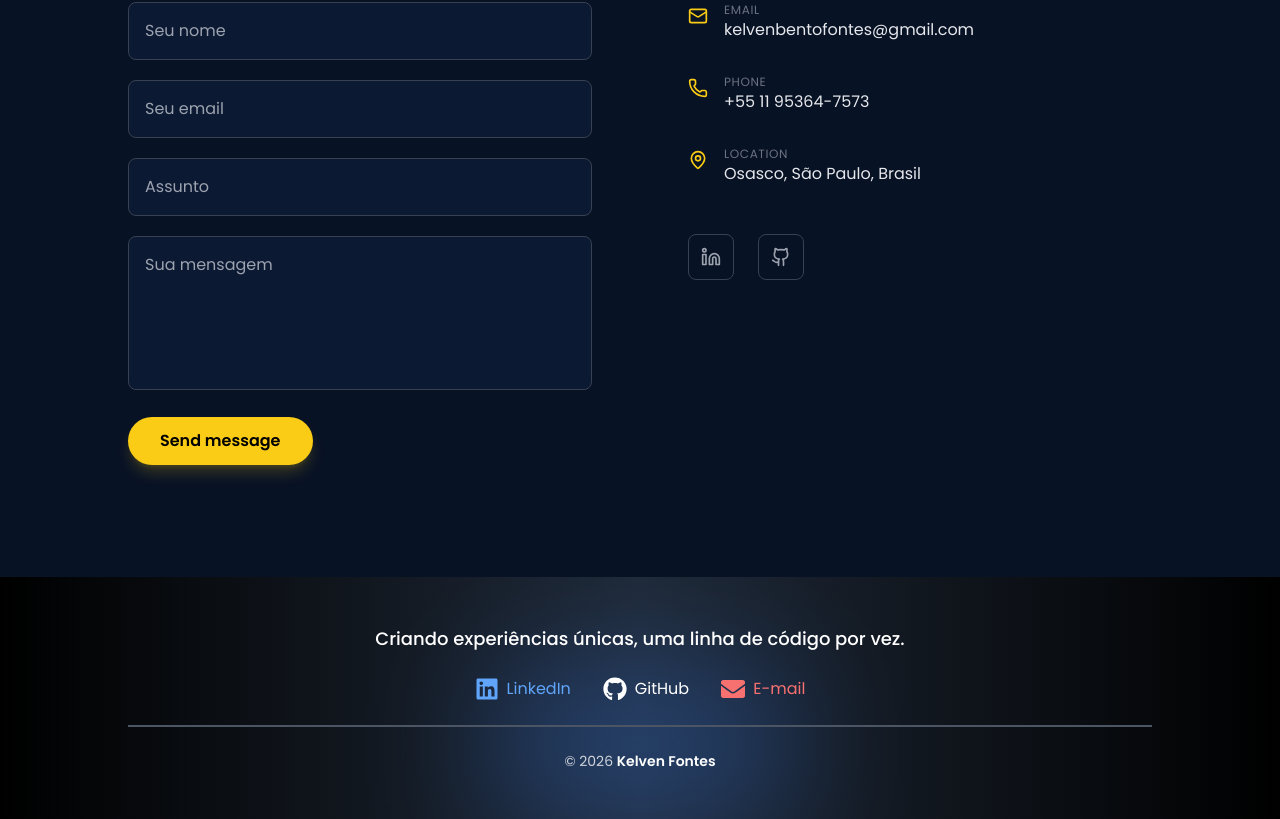
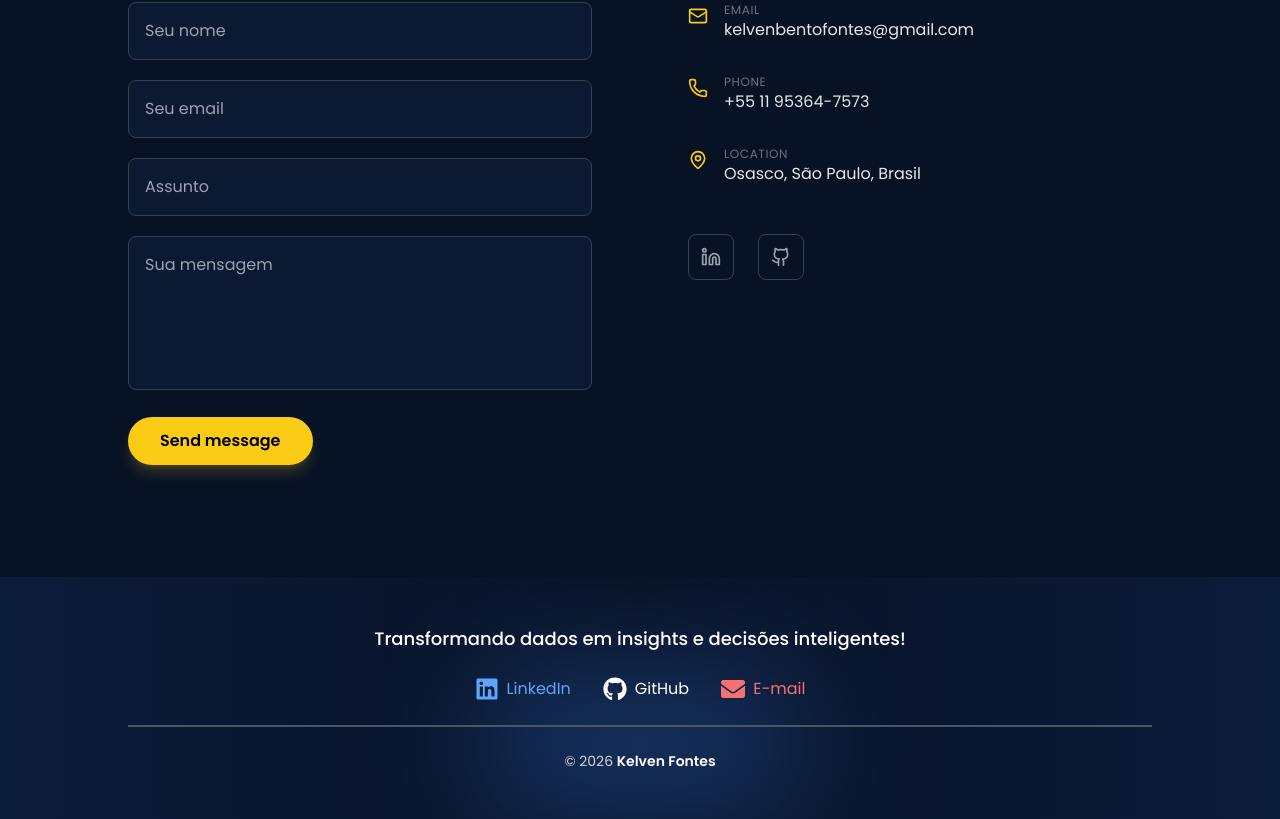
Before and after one commit to KelvenFontes/my-portfolio, a Next.js app: page /pt in a window 1280 px wide. Shown: the part 3861-4680 px from the top of the page. Built offline with nearby package versions, Linux system fonts and the light colour scheme.

Commit message:
feat: atualizar texto e estilo do rodapé para melhor alinhamento visual

```diff
--- a/src/components/Footer.tsx
+++ b/src/components/Footer.tsx
@@ -38,7 +38,7 @@ export default function Footer() {
       initial={{ opacity: 0, y: 50 }}
       animate={{ opacity: inView ? 1 : 0, y: inView ? 0 : 50 }}
       transition={{ duration: 0.8, ease: "easeOut" }}
-      className="relative w-full max-w-full bg-gradient-to-r from-black via-gray-800 to-black text-gray-300 text-center py-12 overflow-hidden z-10"
+      className="relative w-full max-w-full bg-gradient-to-r from-[#0b1b3a] via-[#081225] to-[#0b1b3a] text-gray-300 text-center py-12 overflow-hidden z-10"
     >
       {/* Frase Motivacional */}
       <motion.p
@@ -47,7 +47,7 @@ export default function Footer() {
         transition={{ duration: 1.2, ease: "easeOut", delay: 0.4 }}
         className="text-lg font-medium text-white mb-6"
       >
-        Criando experiências únicas, uma linha de código por vez.
+        Transformando dados em insights e decisões inteligentes!
       </motion.p>
 
       {/* Links Sociais com Hover Suave */}
```
